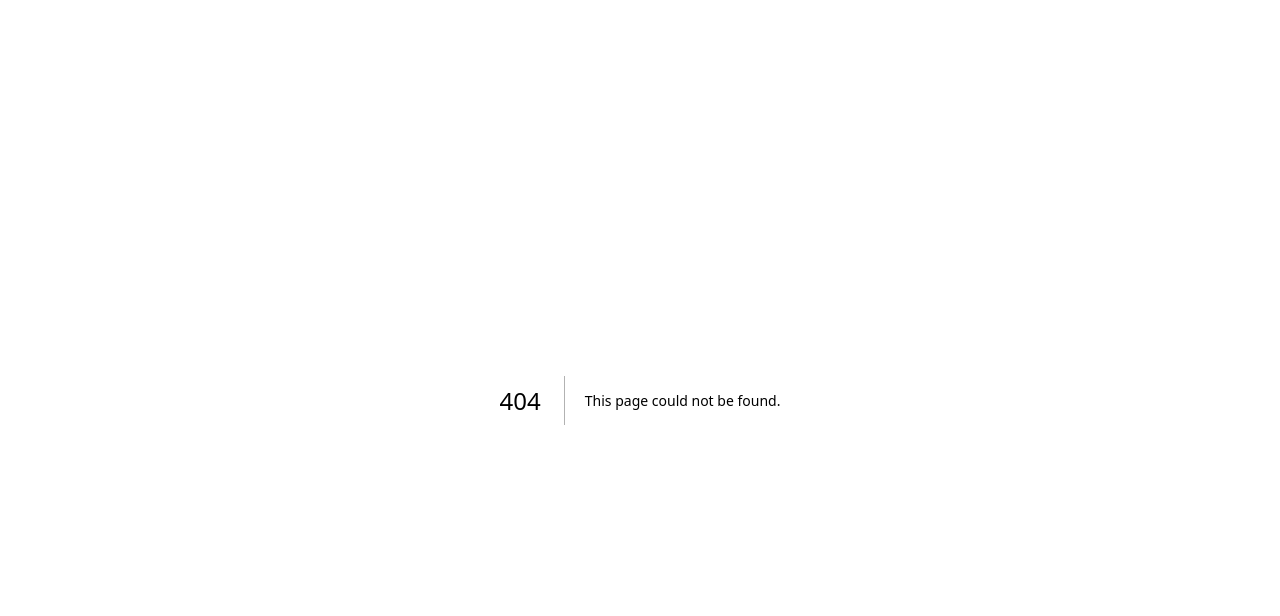
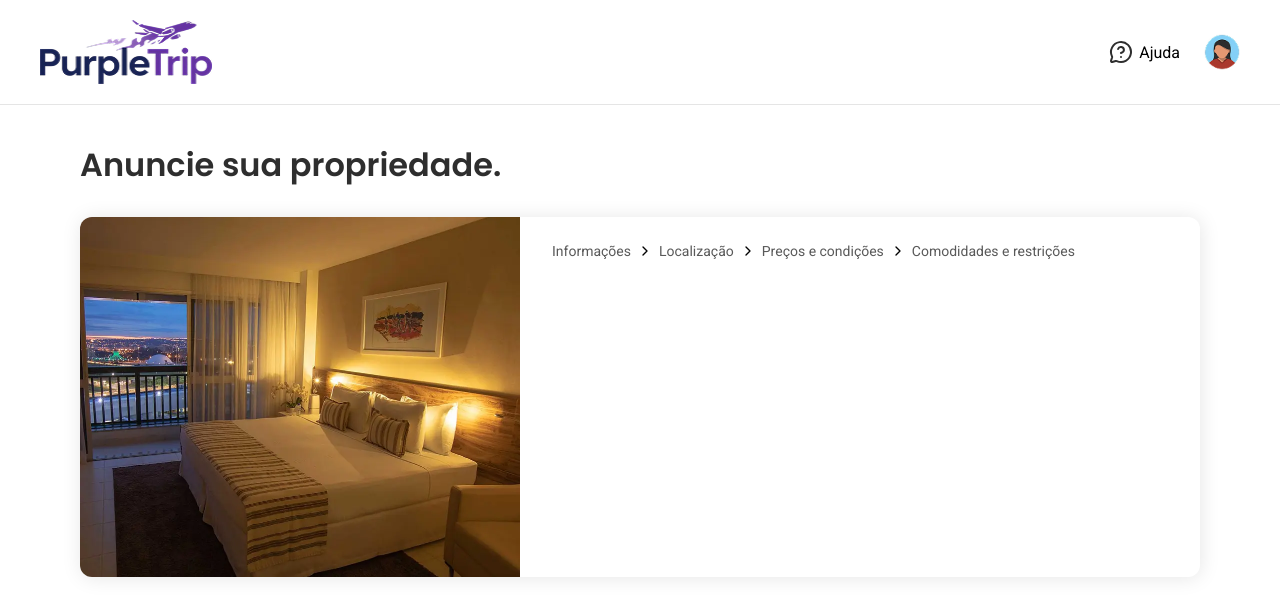
Before and after one commit to MatheusTG/PurpleTrip, a Next.js app in the folder source/web/: page /criar-quarto in a window 1280 px wide. Before the commit this address had no page. Shown: the top 616 px of the page. Built offline with nearby package versions, Linux system fonts and the light colour scheme.

Commit message:
feat: cria página 'criar-contato' e a do fomulário para a página

```diff
--- /dev/null
+++ b/source/web/src/app/criar-quarto/criar-quarto.module.css
@@ -0,0 +1,9 @@
+.criarQuartoContainer {
+  margin-top: 2rem;
+}
+
+.title {
+  font: var(--font-01-lg-sb);
+  color: var(--gray-1000);
+  margin-bottom: 1.5rem;
+}
--- /dev/null
+++ b/source/web/src/app/criar-quarto/page.tsx
@@ -0,0 +1,11 @@
+import styles from "./criar-quarto.module.css";
+import FormBase from "@/components/criar-quarto/formBase";
+
+export default function CriarQuartoPage() {
+  return (
+    <article className={`${styles.criarQuartoContainer} container`}>
+      <h1 className={styles.title}>Anuncie sua propriedade.</h1>
+      <FormBase />
+    </article>
+  );
+}
--- a/source/web/src/app/layout.tsx
+++ b/source/web/src/app/layout.tsx
@@ -27,7 +27,7 @@ export default function RootLayout({
   return (
     <html lang="en">
       <body className={`${poppins.className} ${roboto.className}`}>
-        {/* <Header /> */}
+        <Header />
         <main>{children}</main>
         {/* <Footer /> */}
       </body>
--- /dev/null
+++ b/source/web/src/components/criar-quarto/formBase/formBase.module.css
@@ -0,0 +1,26 @@
+.formBaseContainer {
+  display: grid;
+  grid-template-columns: auto 1fr;
+  border-radius: 0.75rem;
+  overflow: hidden;
+  box-shadow: var(--shadow);
+  height: 22.5rem;
+}
+
+.formContent {
+  display: grid;
+  grid-template-rows: auto 1fr;
+  padding: 1.5rem 2rem;
+}
+
+.breadcrumbs {
+  display: flex;
+  align-items: center;
+  gap: 0.375rem;
+  margin-bottom: 1.5rem;
+}
+
+.breadcrumbsLink {
+  font: var(--font-02-xxs);
+  color: var(--gray-800);
+}
--- /dev/null
+++ b/source/web/src/components/criar-quarto/formBase/index.tsx
@@ -0,0 +1,35 @@
+"use client";
+
+import { ChevronRightIcon } from "lucide-react";
+import Link from "next/link";
+import styles from "./formBase.module.css";
+import Image from "next/image";
+
+export default function FormBase() {
+  return (
+    <div className={styles.formBaseContainer}>
+      <div>
+        <Image src={"/hotel-image-2.webp"} alt="Image of a hotel room." width={440} height={360} />
+      </div>
+      <div className={styles.formContent}>
+        <div className={styles.breadcrumbs}>
+          <Link className={styles.breadcrumbsLink} href={"#"}>
+            Informações
+          </Link>
+          <ChevronRightIcon size={16} color="currentColor" />
+          <Link className={styles.breadcrumbsLink} href={"#"}>
+            Localização
+          </Link>
+          <ChevronRightIcon size={16} color="currentColor" />
+          <Link className={styles.breadcrumbsLink} href={"#"}>
+            Preços e condições
+          </Link>
+          <ChevronRightIcon size={16} color="currentColor" />
+          <Link className={styles.breadcrumbsLink} href={"#"}>
+            Comodidades e restrições
+          </Link>
+        </div>
+      </div>
+    </div>
+  );
+}
```
Also changed, not shown: source/web/public/hotel-image-2.webp (added).
